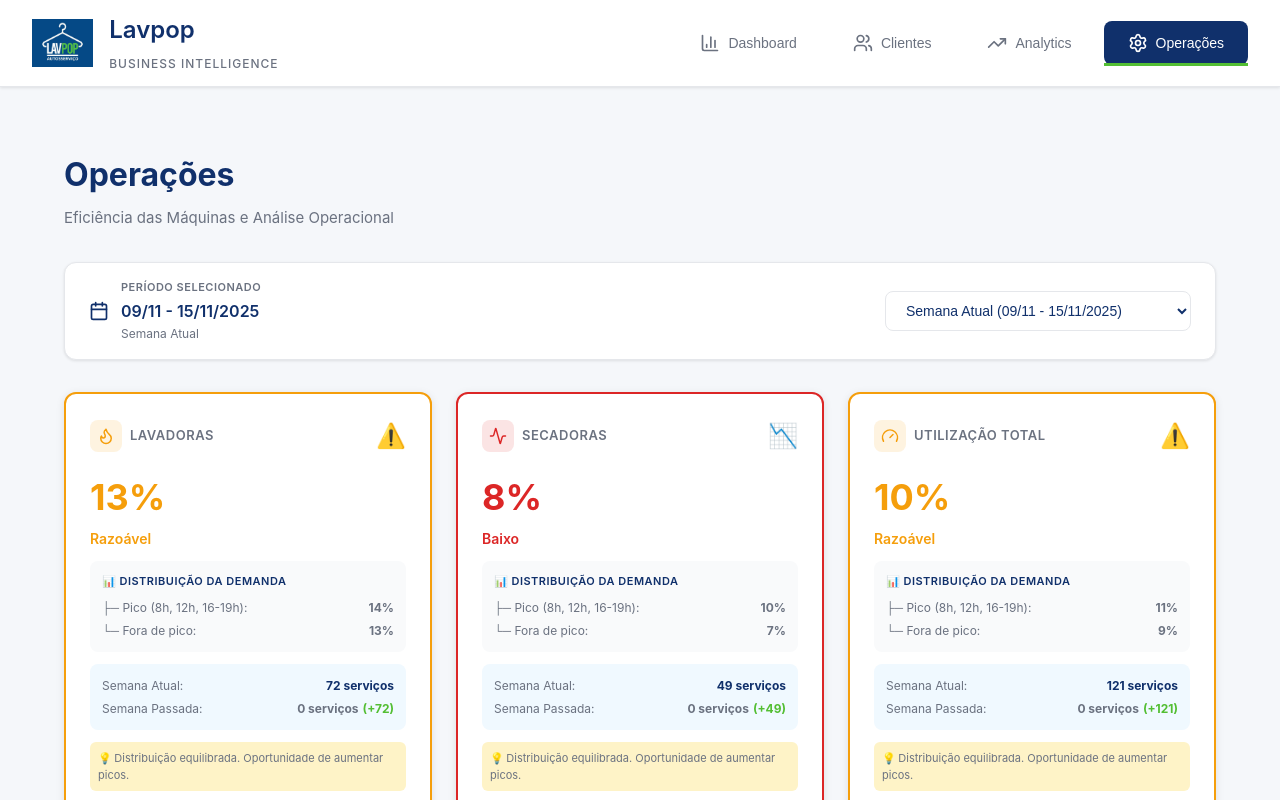
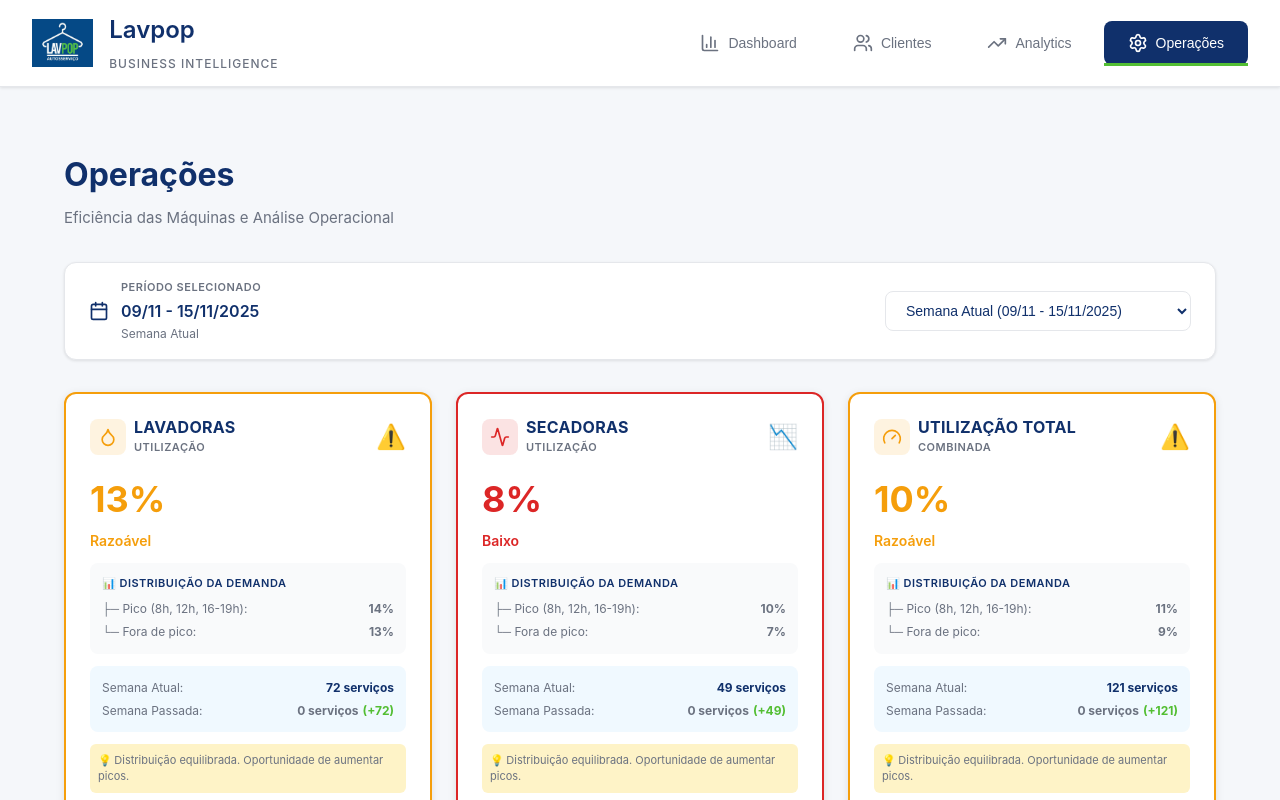
Before and after one commit to lucaslopezpuerta/LavpopBusinessIntelligence, a React (Vite) app: page / in a window 1280 px wide. Both pictures are taken after a click on the button "Operações". Shown: the top 800 px of the page. Built offline with nearby package versions, Linux system fonts and the light colour scheme; the HTML template or start-up script is replaced by a standard one.

Commit message:
Update OperationsKPICards.jsx

```diff
--- a/src/components/OperationsKPICards.jsx
+++ b/src/components/OperationsKPICards.jsx
@@ -1,19 +1,25 @@
-// OPERATIONS KPI CARDS V4.0.2 - WORKING VERSION
-// ✅ Correctly reads from operationsMetrics.utilization
-// ✅ Dynamic peak/off-peak from operationsMetrics
-// ✅ Realistic thresholds (25/15/10)
+// OPERATIONS KPI CARDS V4.1.0 - ENHANCED VERSION
+// ✅ Better icons for washers/dryers
+// ✅ Larger titles with metric names
+// ✅ Adaptive service count labels based on date filter
+// ✅ Fixed capacity calculation for total
 //
 // CHANGELOG:
+// v4.1.0 (2025-11-15): UI/UX Enhancements + Math Fix
+//   - Changed: Better icons (Droplet, Activity, Gauge)
+//   - Enhanced: Larger card titles (16px) with metric name
+//   - Fixed: Service count labels adapt to dateWindow selection
+//   - Fixed: Total capacity calculation (sum of washer + dryer, not average)
+//   - Added: dateWindow prop for context-aware labels
 // v4.0.2 (2025-11-15): CRITICAL FIX - Correct data access
 //   - Fixed: Now reads from operationsMetrics.utilization (not businessMetrics.windows)
 //   - Fixed: Service counts from operationsMetrics.utilization
 //   - Fixed: Peak/off-peak from operationsMetrics.utilization.peak/offPeak
-//   - Simplified: Uses existing data structure correctly
 // v4.0.1: Attempted dynamic peak hours (wrong data structure)
 // v4.0: Initial enhanced version (wrong data access)
 
 import React, { useMemo } from 'react';
-import { Flame, Activity, Gauge } from 'lucide-react';
+import { Droplet, Activity, Gauge } from 'lucide-react';
 
 const COLORS = {
   primary: '#10306B',
@@ -34,13 +40,87 @@ const THRESHOLDS = {
   fair: 10
 };
 
-const OperationsKPICards = ({ businessMetrics, operationsMetrics, previousWeekMetrics }) => {
+// MACHINE CONFIGURATION
+// Adjust these values based on actual operating hours and cycle times
+const MACHINE_CONFIG = {
+  washers: {
+    count: 3,
+    cyclesPerHour: 2,        // 30-minute wash cycle
+    hoursPerDay: 15,         // Operating hours (adjust if needed)
+    daysPerWeek: 7
+  },
+  dryers: {
+    count: 5,
+    cyclesPerHour: 1.33,     // 45-minute dry cycle
+    hoursPerDay: 15,         // Operating hours (adjust if needed)
+    daysPerWeek: 7
+  }
+};
+
+// Calculate max capacity per week
+const MAX_CAPACITY = {
+  washers: MACHINE_CONFIG.washers.count *
+           MACHINE_CONFIG.washers.cyclesPerHour *
+           MACHINE_CONFIG.washers.hoursPerDay *
+           MACHINE_CONFIG.washers.daysPerWeek, // 630 cycles/week
+  dryers: MACHINE_CONFIG.dryers.count *
+          MACHINE_CONFIG.dryers.cyclesPerHour *
+          MACHINE_CONFIG.dryers.hoursPerDay *
+          MACHINE_CONFIG.dryers.daysPerWeek,   // 698 cycles/week
+  get total() { return this.washers + this.dryers; } // 1,328 cycles/week
+};
+
+const OperationsKPICards = ({
+  businessMetrics,
+  operationsMetrics,
+  previousWeekMetrics,
+  dateWindow = 'currentWeek' // NEW: for adaptive labels
+}) => {
   console.log('🎯 KPI Cards received:', {
     hasBusinessMetrics: !!businessMetrics,
     hasOperationsMetrics: !!operationsMetrics,
     hasPreviousWeek: !!previousWeekMetrics,
-    currentUtil: operationsMetrics?.utilization
+    currentUtil: operationsMetrics?.utilization,
+    dateWindow
   });
+
+  // Get adaptive labels for service counts based on date filter
+  const getServiceLabels = (dateWindow) => {
+    switch(dateWindow) {
+      case 'currentWeek':
+        return {
+          current: 'Semana Atual',
+          previous: 'Semana Passada',
+          showComparison: true
+        };
+      case 'lastWeek':
+        return {
+          current: 'Semana Passada',
+          previous: 'Semana Anterior',
+          showComparison: true
+        };
+      case 'last4Weeks':
+        return {
+          current: 'Últimas 4 Semanas',
+          previous: '4 Semanas Anteriores',
+          showComparison: true
+        };
+      case 'allTime':
+        return {
+          current: 'Todo Período',
+          previous: null,
+          showComparison: false
+        };
+      default:
+        return {
+          current: 'Período Atual',
+          previous: 'Período Anterior',
+          showComparison: true
+        };
+    }
+  };
+
+  const serviceLabels = getServiceLabels(dateWindow);
 
   // Get current week data from operationsMetrics
   const currentData = useMemo(() => {
@@ -189,6 +269,7 @@ const OperationsKPICards = ({ businessMetrics, operationsMetrics, previousWeekMe
 
   const KPICard = ({
     title,
+    metricName, // NEW: e.g., "Utilização"
     icon: Icon,
     utilization,
     status,
@@ -196,11 +277,9 @@ const OperationsKPICards = ({ businessMetrics, operationsMetrics, previousWeekMe
     services,
     trend,
     peakOffPeakData,
-    machineCount
+    maxCyclesPerWeek // NEW: use precalculated capacity
   }) => {
     const progressWidth = Math.min(utilization, 100);
-    const capacityPerHour = machineCount === 3 ? 2 : 1.33;
-    const maxCyclesPerWeek = machineCount * 15 * 7 * capacityPerHour;
 
     return (
       <div style={{
@@ -224,26 +303,38 @@ const OperationsKPICards = ({ businessMetrics, operationsMetrics, previousWeekMe
         <div style={{ display: 'flex', alignItems: 'center', justifyContent: 'space-between', marginBottom: '1rem' }}>
           <div style={{ display: 'flex', alignItems: 'center', gap: '0.5rem' }}>
             <div style={{
-              width: '32px',
-              height: '32px',
+              width: '36px',
+              height: '36px',
               borderRadius: '8px',
               background: `${status.color}20`,
               display: 'flex',
               alignItems: 'center',
               justifyContent: 'center'
             }}>
-              <Icon style={{ width: '18px', height: '18px', color: status.color }} />
+              <Icon style={{ width: '20px', height: '20px', color: status.color }} />
             </div>
+            <div>
               <h3 style={{
-              fontSize: '13px',
-              fontWeight: '600',
-              color: COLORS.gray,
+                fontSize: '16px',
+                fontWeight: '700',
+                color: COLORS.primary,
                 margin: 0,
-              textTransform: 'uppercase',
-              letterSpacing: '0.5px'
+                letterSpacing: '0.3px',
+                lineHeight: '1.2'
               }}>
                 {title}
               </h3>
+              <div style={{
+                fontSize: '11px',
+                fontWeight: '600',
+                color: COLORS.gray,
+                textTransform: 'uppercase',
+                letterSpacing: '0.5px',
+                marginTop: '2px'
+              }}>
+                {metricName}
+              </div>
+            </div>
           </div>
           <span style={{ fontSize: '24px' }}>{status.emoji}</span>
         </div>
@@ -327,11 +418,12 @@ const OperationsKPICards = ({ businessMetrics, operationsMetrics, previousWeekMe
         }}>
           <div style={{ fontSize: '12px', color: COLORS.gray, lineHeight: '1.6' }}>
             <div style={{ display: 'flex', justifyContent: 'space-between', marginBottom: '0.25rem' }}>
-              <span>Semana Atual:</span>
+              <span>{serviceLabels.current}:</span>
               <strong style={{ color: COLORS.primary }}>{services.current} serviços</strong>
             </div>
+            {serviceLabels.showComparison && serviceLabels.previous && (
               <div style={{ display: 'flex', justifyContent: 'space-between' }}>
-              <span>Semana Passada:</span>
+                <span>{serviceLabels.previous}:</span>
                 <strong style={{ color: COLORS.gray }}>
                   {services.previous} serviços
                   {services.diff !== 0 && (
@@ -344,6 +436,7 @@ const OperationsKPICards = ({ businessMetrics, operationsMetrics, previousWeekMe
                   )}
                 </strong>
               </div>
+            )}
           </div>
         </div>
 
@@ -420,42 +513,45 @@ const OperationsKPICards = ({ businessMetrics, operationsMetrics, previousWeekMe
       {/* Washers KPI */}
       <KPICard
         title="LAVADORAS"
-        icon={Flame}
+        metricName="Utilização"
+        icon={Droplet}
         utilization={currentData.wash.utilization}
         status={washStatus}
-        capacity="3 máquinas"
+        capacity={`${MACHINE_CONFIG.washers.count} máquinas`}
         services={washServices}
         trend={washTrend}
         peakOffPeakData={{
           peak: currentData.wash.peak,
           offPeak: currentData.wash.offPeak
         }}
-        machineCount={3}
+        maxCyclesPerWeek={MAX_CAPACITY.washers}
       />
 
       {/* Dryers KPI */}
       <KPICard
         title="SECADORAS"
+        metricName="Utilização"
         icon={Activity}
         utilization={currentData.dry.utilization}
         status={dryStatus}
-        capacity="5 máquinas"
+        capacity={`${MACHINE_CONFIG.dryers.count} máquinas`}
         services={dryServices}
         trend={dryTrend}
         peakOffPeakData={{
           peak: currentData.dry.peak,
           offPeak: currentData.dry.offPeak
         }}
-        machineCount={5}
+        maxCyclesPerWeek={MAX_CAPACITY.dryers}
       />
 
       {/* Total Utilization KPI */}
       <KPICard
         title="UTILIZAÇÃO TOTAL"
+        metricName="Combinada"
         icon={Gauge}
         utilization={currentData.total.utilization}
         status={totalStatus}
-        capacity="8 máquinas"
+        capacity={`${MACHINE_CONFIG.washers.count + MACHINE_CONFIG.dryers.count} máquinas`}
         services={{
           current: washServices.current + dryServices.current,
           previous: washServices.previous + dryServices.previous,
@@ -467,7 +563,7 @@ const OperationsKPICards = ({ businessMetrics, operationsMetrics, previousWeekMe
           peak: currentData.total.peak,
           offPeak: currentData.total.offPeak
         }}
-        machineCount={8}
+        maxCyclesPerWeek={MAX_CAPACITY.total}
       />
     </div>
   );
```
Lines whose indentation alone changed are shown as unchanged.
